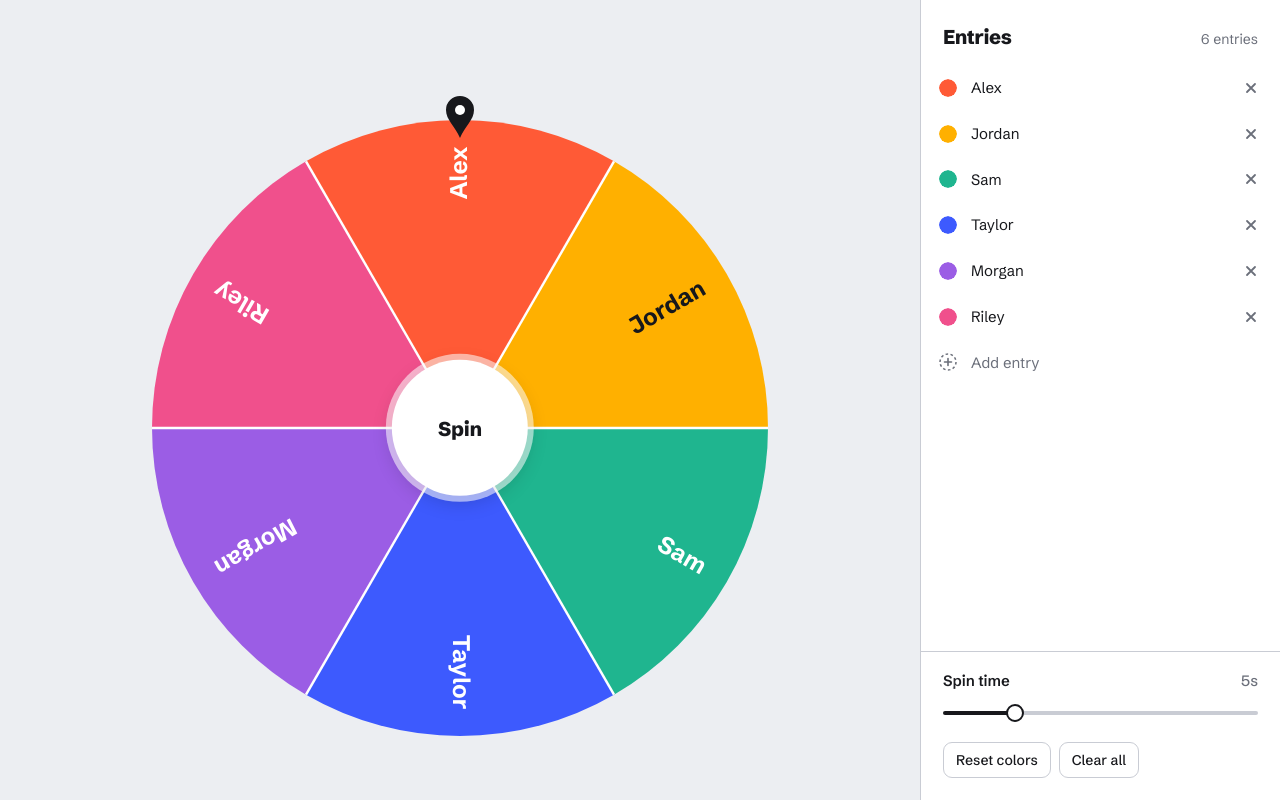
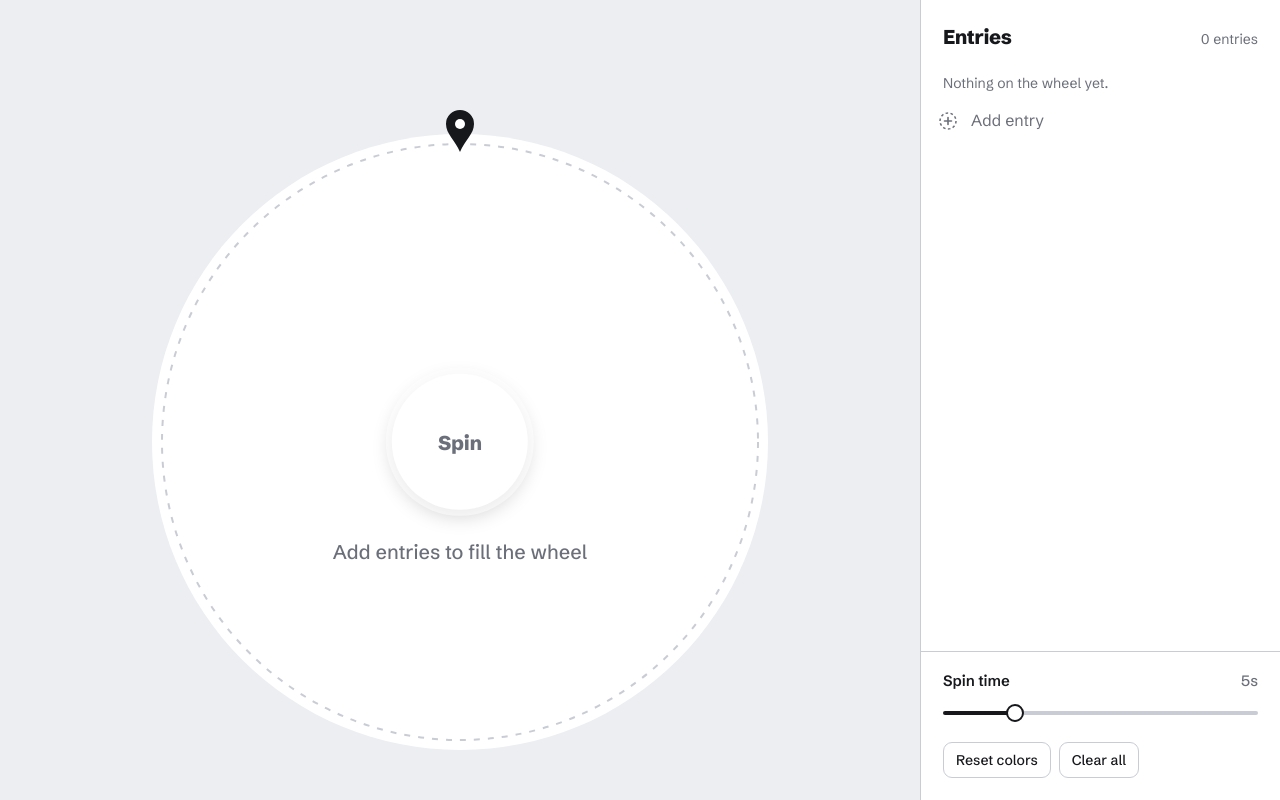
Before and after one commit to theesue/thewheelspinner, a plain HTML site: page index.html in a window 1280 px wide. Drawn offline with Linux system fonts and the light colour scheme.

Commit message:
Minor updates

```diff
--- a/script.js
+++ b/script.js
@@ -40,7 +40,7 @@
         return;
       }
     } catch (e) {}
-    items = ['Alex', 'Jordan', 'Sam', 'Taylor', 'Morgan', 'Riley'].map((label, i) => ({ label, color: autoColor(i) }));
+    items = [];
   }
   function save() { try { localStorage.setItem(STORE_KEY, JSON.stringify({ items, seconds })); } catch (e) {} }
 
--- a/styles.css
+++ b/styles.css
@@ -31,6 +31,8 @@ body {
   -webkit-font-smoothing: antialiased;
 }
 button, input { font: inherit; color: inherit; }
+/* iOS zooms into any field under 16px */
+input[type="text"] { font-size: 16px; }
 :focus-visible { outline: 2px solid var(--focus); outline-offset: 2px; }
 
 .app {
@@ -44,7 +46,7 @@ button, input { font: inherit; color: inherit; }
 .stage {
   position: relative;
   display: grid; place-items: center;
-  padding: 96px 24px 40px;
+  padding: 124px 24px 40px;
 }
 .wheel-wrap { position: relative; width: min(100%, 620px, 78vh); aspect-ratio: 1; }
 canvas { position: absolute; inset: 0; width: 100%; height: 100%; cursor: pointer; -webkit-tap-highlight-color: transparent; }
@@ -73,7 +75,7 @@ canvas { position: absolute; inset: 0; width: 100%; height: 100%; cursor: pointe
 .hub:disabled { cursor: not-allowed; color: var(--soft); }
 
 .result {
-  position: absolute; left: 50%; top: 20px;
+  position: absolute; left: 50%; top: 48px;
   transform: translate(-50%, -16px); opacity: 0; pointer-events: none;
   display: flex; align-items: center; gap: 14px;
   max-width: calc(100% - 32px);
```
